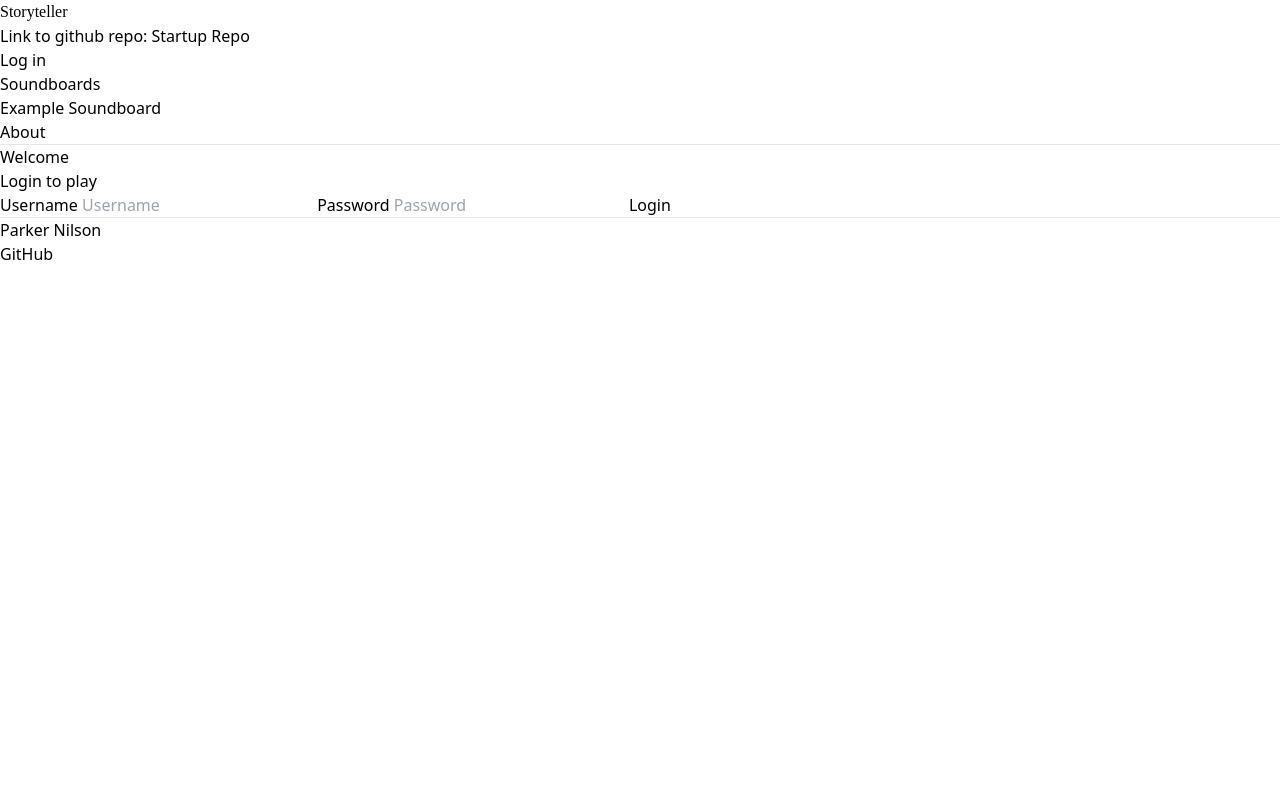
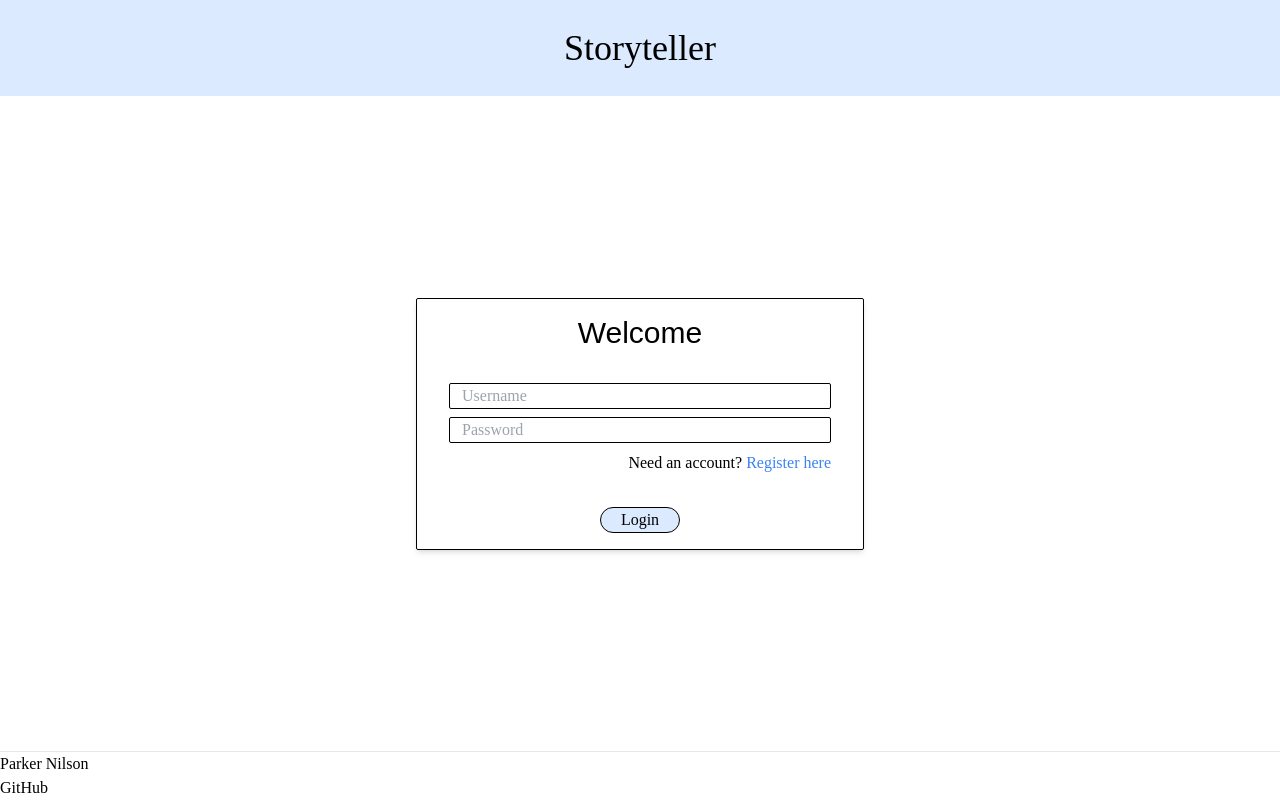
Before and after one commit to parkernilson/cs260-startup, a plain HTML site: page index.html in a window 1280 px wide. Drawn offline with Linux system fonts and the light colour scheme; a web font is replaced by a local one.

Commit message:
set up basic css for index page

```diff
--- a/index.html
+++ b/index.html
@@ -1,11 +1,12 @@
 <!DOCTYPE html>
-<html lang="en">
+<html lang="en" class="h-full">
   <head>
     <meta charset="UTF-8" />
     <!-- Tell browsers not to scale the viewport automatically -->
     <meta name="viewport" content="width=device-width, initial-scale=1.0" />
     <title>Storyteller</title>
     <link rel="icon" href="favicon.ico" />
+    <link rel="stylesheet" href="main.css" />
     <link rel="stylesheet" href="https://use.typekit.net/nnz5oac.css">
     <script src="https://kit.fontawesome.com/0096c0936f.js" crossorigin="anonymous"></script>
     <script src="tailwindcss.js"></script>
@@ -20,32 +21,39 @@
       }
     </script>
   </head>
-  <body>
-    <header>
+  <body class="h-full flex flex-col">
+    <header class="
+      flex items-center justify-center text-4xl bg-blue-100
+      h-24
+    ">
       <h1 class="font-display">Storyteller</h1>
-      <h2>Link to github repo: <a href="https://github.com/parkernilson/cs260-startup">Startup Repo</a></h2>
-      <nav>
-        <menu>
-          <li><a href="index.html">Log in</a></li>
-          <li><a href="soundboards.html">Soundboards</a></li>
-          <li><a href="soundboard1.html">Example Soundboard</a></li>
-          <li><a href="about.html">About</a></li>
-        </menu>
-      </nav>
-
-      <hr />
     </header>
 
-    <main>
-      <h1>Welcome</h1>
-      <p>Login to play</p>
-      <form method="get" action="soundboards.html">
-        <label for="name">Username</label>
-        <input type="text" id="name" placeholder="Username" />
-        <label for="password">Password</label>
-        <input type="password" id="password" placeholder="Password" />
-        <button type="submit">Login</button>
-      </form>
+    <main class="flex-1 flex items-center justify-center">
+      <div class="
+        shadow-md rounded-sm border border-black
+        px-8
+        py-4
+        flex flex-col items-center
+        w-full max-w-md
+      ">
+        <h1 class="font-body text-3xl mb-8">Welcome</h1>
+        <form method="get" action="soundboards.html" class="
+          w-full flex flex-col items-center
+        ">
+          <input type="text" id="name" placeholder="Username" class="
+            w-full mb-2 mx-3 px-3 border border-black rounded-sm
+          "/>
+          <input type="password" id="password" placeholder="Password" class="
+            w-full mb-2 mx-3 px-3 border border-black rounded-sm
+          "/>
+          <p class="self-end">Need an account? <a class="text-blue-500 hover:text-blue-600 cursor-pointer">Register here</a></p>
+          <button type="submit" class="
+            rounded-full px-5 border border-black
+            mt-8 bg-blue-100 hover:bg-blue-200
+          ">Login</button>
+        </form>
+      </div>
     </main>
 
     <footer>
--- /dev/null
+++ b/main.css
@@ -0,0 +1,3 @@
+body {
+    font-family: 'Brandon-Grotesque';
+}
```
